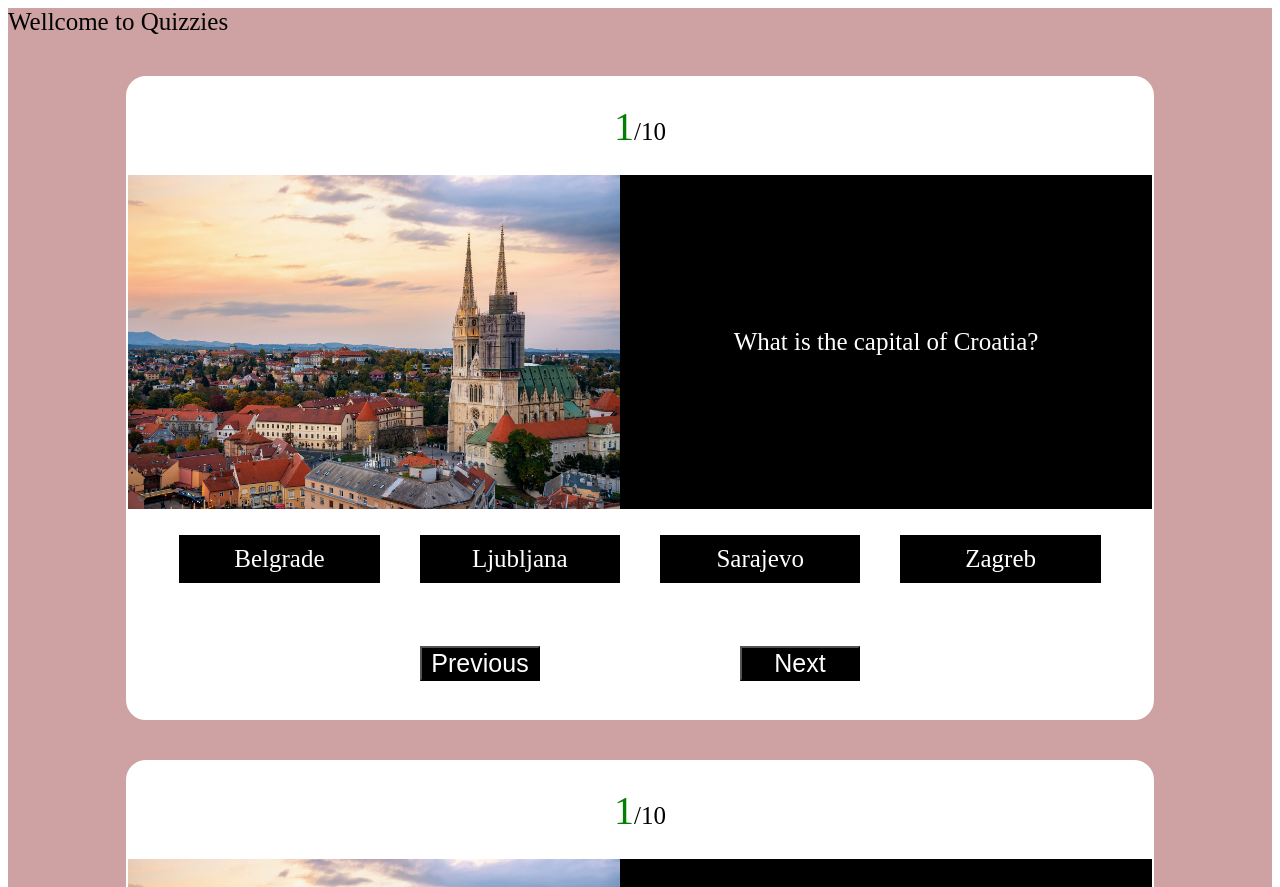
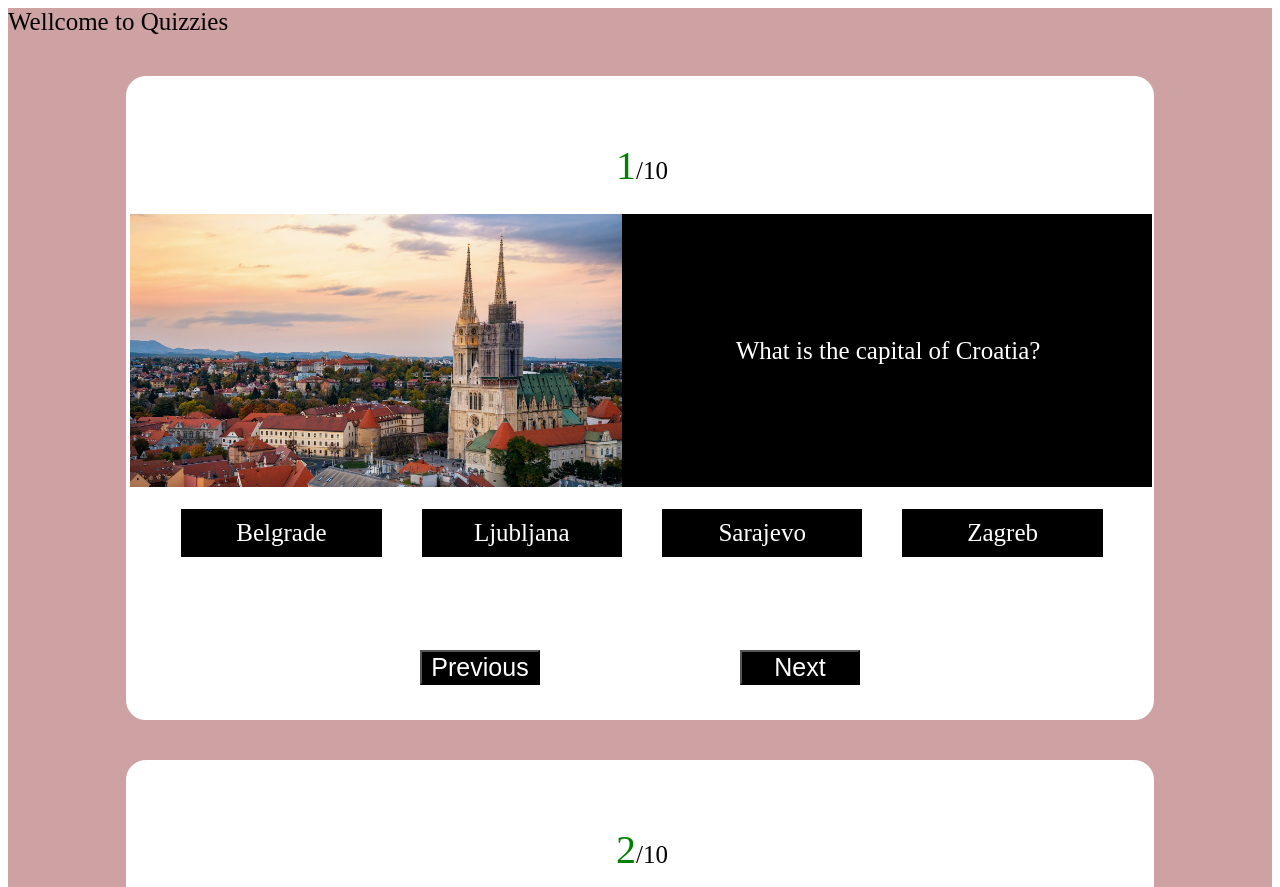
Before and after one commit to mmarkovi3g/Quizzies, a React (Create React App) app: page / in a window 1280 px wide. Shown: the top 887 px of the page. Built offline with nearby package versions, Linux system fonts and the light colour scheme.

Commit message:
Question number and number of questions
Changed question number to actual position in array
Changed number of questions to actual length of array +1

Need to find a way to render acording to that input

```diff
--- a/src/App.js
+++ b/src/App.js
@@ -1,6 +1,7 @@
 import "./App.css";
 import Question from "./components/Question";
 import "./App.css";
+import { useState } from "react";
 
 const questions = [
   {
@@ -84,6 +85,8 @@ function App() {
       <div>
         {questions.map((question) => (
           <Question
+            qNumber={questions.indexOf(question) + 1}
+            numOfQuestions={questions.length + 1}
             question={questions}
             key={question.q}
             q={question.q}
--- a/src/components/Question.js
+++ b/src/components/Question.js
@@ -2,25 +2,13 @@ import "./Question.css";
 import { useState } from "react";
 
 export default function Question(question) {
-  const numOfQ = 10;
-  const [qNum, setQNum] = useState(1);
-
-  const nextHandler = () => {
-    if (qNum < numOfQ) {
-      setQNum((prev) => prev + 1);
-    }
-  };
-
-  const prevHandler = () => {
-    if (qNum > 1) {
-      setQNum((prev) => prev - 1);
-    }
-  };
+  const [selectedQ, setSelectedQ] = useState(1);
 
   return (
     <div className="question">
+      <div className="question">
         <p className="question_number">
-        <span>{qNum}</span>/{numOfQ}
+          <span>{question.qNumber}</span>/{question.numOfQuestions}
         </p>
         <div className="header">
           <div className="image">
@@ -36,9 +24,11 @@ export default function Question(question) {
             <li>{question.qa}</li>
           </ul>
         </div>
+      </div>
+
       <div className="navigation">
-        <button onClick={prevHandler}>Previous</button>
-        <button onClick={nextHandler}>Next</button>
+        <button>Previous</button>
+        <button>Next</button>
       </div>
     </div>
   );
```
Lines whose indentation alone changed are shown as unchanged.
